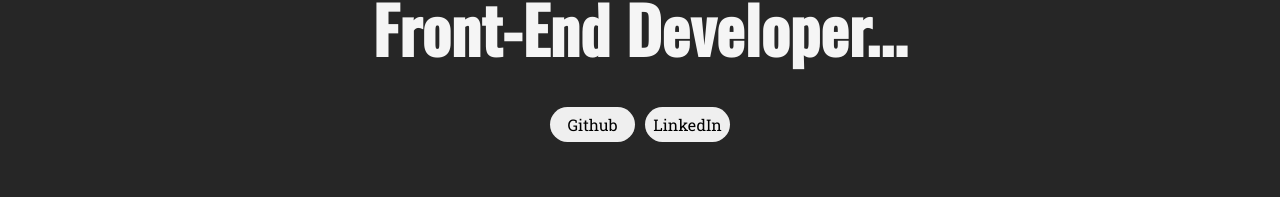
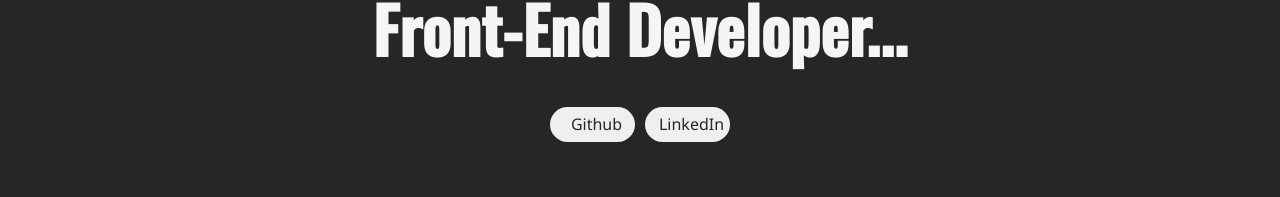
Before and after one commit to mikefazek9/portfolio, a React (Create React App) app: page / in a window 1280 px wide. Shown: the part 189-386 px from the top of the page. Built offline with nearby package versions, Linux system fonts and the light colour scheme.

Commit message:
change hero btn colors- in process of dropdown menu

```diff
--- a/src/App.css
+++ b/src/App.css
@@ -84,7 +84,6 @@
   height: 35px;
   border-radius: 20px;
   border: none;
-  font-size: 1rem;
   margin-right: 10px;
   font-family: "Roboto Slab", serif;
 }
@@ -94,21 +93,23 @@
   height: 35px;
   border-radius: 20px;
   border: none;
-  font-size: 1rem;
   font-family: "Roboto Slab", serif;
 }
 
 .btn-github:hover {
   cursor: pointer;
   transition: all 0.5s ease-out;
-  background-color: rgba(245, 245, 245, 0.7);
+  background-color: rgba(25, 194, 206, 0.7);
 }
 .btn-linkedin:hover {
   cursor: pointer;
   transition: all 0.5s ease-out;
-  background-color: rgba(245, 245, 245, 0.7);
+  background-color: rgba(11, 44, 235, 0.7);
 }
-
+.btn-hero {
+  font-size: 1rem;
+  font-family: "Segoe UI", Tahoma, Geneva, Verdana, sans-serif;
+}
 /* About js */
 .about_section {
   display: flex;
--- a/src/components/Hero.js
+++ b/src/components/Hero.js
@@ -1,12 +1,19 @@
 import React from "react";
 
 const Hero = (props) => {
+  const social = {
+    twitter: "https://twitter.com/mike_fazek",
+    facebook: "https://www.facebook.com/Michael.Fazekas34/",
+    gmail: "mike.fazek@gmail.com",
+    linkedIn: "https://www.linkedin.com/in/michael-fazekas-10267b101/",
+    github: "https://github.com/mikefazek9",
+  };
   return (
     <div className="hero_section">
       <h2 className="hero_title">{props.title}...</h2>
       <div className="links">
-        <button className="btn-github">{props.github}</button>
-        <button className="btn-linkedin">{props.linkedIn}</button>
+        <button className="btn-github"><a href={social.github} className="btn-hero">{props.github}</a></button>
+        <button className="btn-linkedin"><a href={social.linkedIn} className="btn-hero">{props.linkedIn}</a></button>
       </div>
     </div>
   );
```
